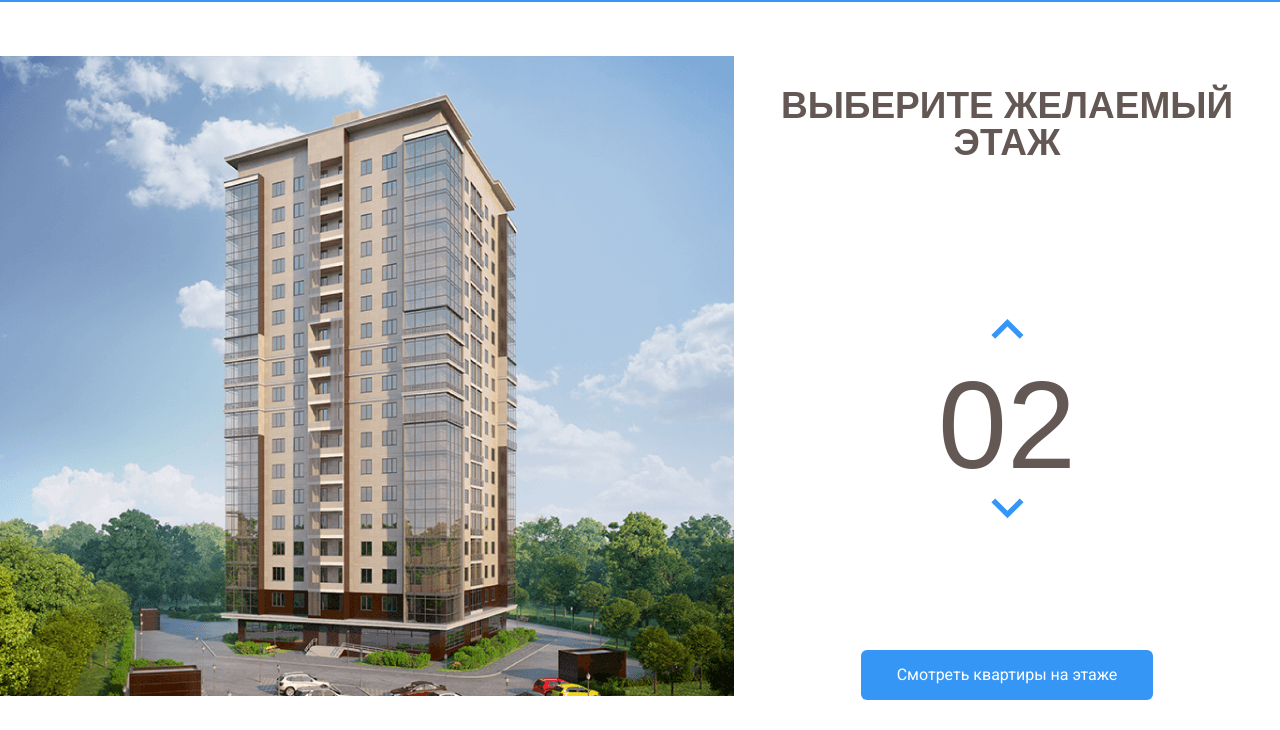
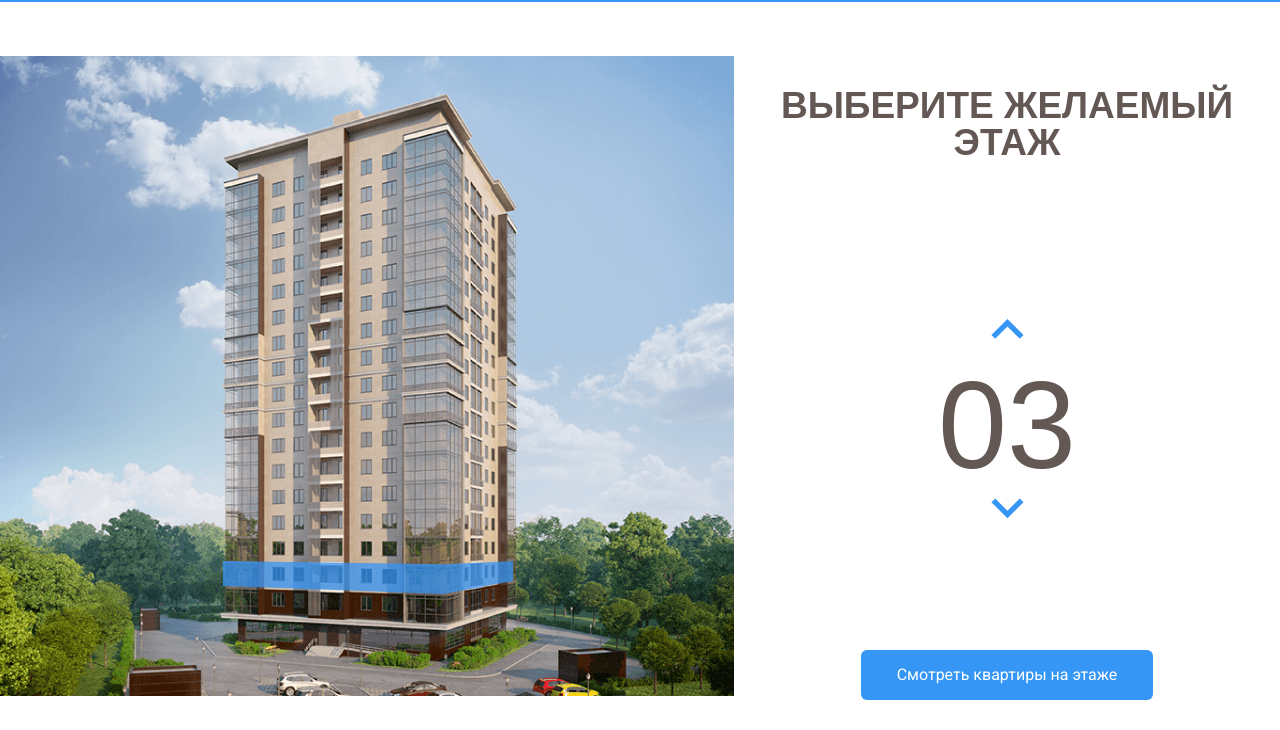
Before and after one commit to Bormansudo/project-melody, a plain HTML site: page index.html in a window 1280 px wide. Both pictures are taken after a click on the button 1007 px from the left and 400 px from the top of the page. Shown: the part 70-800 px from the top of the page. Drawn offline with nearby package versions, Linux system fonts and the light colour scheme.

Commit message:
Add files via upload

```diff
--- a/css/style.css
+++ b/css/style.css
@@ -1,8 +1,8 @@
 @font-face {
   font-family: "Bebas Neue";
   src: local("BebasRegular"), local("BebasRegular"),
-    url("BebasRegular.woff2") format("woff2"),
-    url("BebasRegular.woff") format("woff");
+    url("../fonts/BebasRegular.woff2") format("woff2"),
+    url("../fonts/BebasRegular.woff") format("woff");
   font-weight: normal;
   font-style: normal;
   font-display: swap;
@@ -85,6 +85,9 @@ header {
   flex-direction: column; /* Все элменты в колонку*/
   align-items: center; /* Выравнивание по центру*/
 }
+path.current-floor {
+  opacity: 1;
+}
 .counter-button {
   background-color: #fff;
   border: none;
--- a/index.html
+++ b/index.html
@@ -16,7 +16,7 @@
     <div class="navbar">
       <a href="./index.html" class="logo">
       <img src="picture/logo.svg" alt="Logo">
-    </a>
+      </a>
     <nav class="navbar-nav">
       <ul class="navbar-items">
         <li class="navbar-item">
@@ -57,23 +57,23 @@
           </pattern>
           <image id="image0" width="740" height="640" xlink:href="picture/img/home.png" />
         </defs>
-        <path d="M222 531L442.8 539L512 525.3V547L443.5 566.7L222 555.7V531Z" fill="#3595F6" fill-opacity="0.75" />
-        <path d="M223 530V505L443.3 508.3L513 505V525L443.7 538L223 530Z" fill="#3595F6" fill-opacity="0.75" />
-        <path d="M223 504V479H444H513V502L445 509L223 504Z" fill="#3595F6" fill-opacity="0.75" />
-        <path d="M223 480V455L444.3 451.3L512 458V480H444" fill="#3595F6" fill-opacity="0.75" />
-        <path d="M223 454V428L444.5 424.7L513 435.7V457L444 450.3L223 454Z" fill="#3595F6" fill-opacity="0.75" />
-        <path d="M222 427V403.3L443 391L514 414V435.3L443 423L222 427Z" fill="#3595F6" fill-opacity="0.75" />
-        <path d="M222 405V380L444.2 363.7L514 392.3V413L443.7 391.3L222 405Z" fill="#3595F6" fill-opacity="0.75" />
-        <path d="M222 380V355L444.5 334.7L514 371.3V392L442 363.3L222 380Z" fill="#3595F6" fill-opacity="0.75" />
-        <path d="M222 354V330L445 305.3L514 349.3V371L444.7 333L222 354Z" fill="#3595F6" fill-opacity="0.75" />
-        <path d="M222 329V305L444.5 276.3L514 327.3V348L443.7 305.7L222 329Z" fill="#3595F6" fill-opacity="0.75" />
-        <path d="M221 305V281L443.3 248L514 307.3V327L444 276.3L221 305Z" fill="#3595F6" fill-opacity="0.75" />
-        <path d="M222 280V256L443.2 221L513 285V306L444.3 247.7L222 280Z" fill="#3595F6" fill-opacity="0.75" />
-        <path d="M222 256V231L444.3 193L513 263.3V284L444 220L222 256Z" fill="#3595F6" fill-opacity="0.75" />
-        <path d="M222 230V205L442.8 161.3L513 240.3V263L444 189.7L222 230Z" fill="#3595F6" fill-opacity="0.75" />
-        <path d="M223 206V181L443 133L513 218V241L442.3 161.7L223 206Z" fill="#3595F6" fill-opacity="0.75" />
-        <path d="M222 181V156L441.8 104L513 196.3V219L443.3 132.7L222 181Z" fill="#3595F6" fill-opacity="0.75" />
-        <path d="M222 156V130L444 73.3L513 175V196L443.7 104.3L222 156Z" fill="#3595F6" fill-opacity="0.75" />
+        <path data-gloor="02" d="M222 531L442.8 539L512 525.3V547L443.5 566.7L222 555.7V531Z" fill="#3595F6" fill-opacity="0.75" />
+        <path data-gloor="03" d="M223 530V505L443.3 508.3L513 505V525L443.7 538L223 530Z" fill="#3595F6" fill-opacity="0.75" />
+        <path data-gloor="04" d="M223 504V479H444H513V502L445 509L223 504Z" fill="#3595F6" fill-opacity="0.75" />
+        <path data-gloor="05" d="M223 480V455L444.3 451.3L512 458V480H444" fill="#3595F6" fill-opacity="0.75" />
+        <path data-gloor="06" d="M223 454V428L444.5 424.7L513 435.7V457L444 450.3L223 454Z" fill="#3595F6" fill-opacity="0.75" />
+        <path data-gloor="07" d="M222 427V403.3L443 391L514 414V435.3L443 423L222 427Z" fill="#3595F6" fill-opacity="0.75" />
+        <path data-gloor="08" d="M222 405V380L444.2 363.7L514 392.3V413L443.7 391.3L222 405Z" fill="#3595F6" fill-opacity="0.75" />
+        <path data-gloor="09" d="M222 380V355L444.5 334.7L514 371.3V392L442 363.3L222 380Z" fill="#3595F6" fill-opacity="0.75" />
+        <path data-gloor="10" d="M222 354V330L445 305.3L514 349.3V371L444.7 333L222 354Z" fill="#3595F6" fill-opacity="0.75" />
+        <path data-gloor="11" d="M222 329V305L444.5 276.3L514 327.3V348L443.7 305.7L222 329Z" fill="#3595F6" fill-opacity="0.75" />
+        <path data-gloor="12" d="M221 305V281L443.3 248L514 307.3V327L444 276.3L221 305Z" fill="#3595F6" fill-opacity="0.75" />
+        <path data-gloor="13" d="M222 280V256L443.2 221L513 285V306L444.3 247.7L222 280Z" fill="#3595F6" fill-opacity="0.75" />
+        <path data-gloor="14" d="M222 256V231L444.3 193L513 263.3V284L444 220L222 256Z" fill="#3595F6" fill-opacity="0.75" />
+        <path data-gloor="15" d="M222 230V205L442.8 161.3L513 240.3V263L444 189.7L222 230Z" fill="#3595F6" fill-opacity="0.75" />
+        <path data-gloor="16" d="M223 206V181L443 133L513 218V241L442.3 161.7L223 206Z" fill="#3595F6" fill-opacity="0.75" />
+        <path data-gloor="17" d="M222 181V156L441.8 104L513 196.3V219L443.3 132.7L222 181Z" fill="#3595F6" fill-opacity="0.75" />
+        <path data-gloor="18" d="M222 156V130L444 73.3L513 175V196L443.7 104.3L222 156Z" fill="#3595F6" fill-opacity="0.75" />
       </svg>
     </div>
     <!-- /.main-image -->
@@ -81,16 +81,20 @@
       <h2 class="main-title">ВЫБЕРИТЕ ЖЕЛАЕМЫЙ ЭТАЖ</h2>
       <div class="counter-group">
         <button class="counter-button counter-up">
-          <img class="counter-arrow counter-up" src="picture/ico/up.svg" alt="">
+          <img class="counter-arrow counter-arrow-up" src="picture/ico/up.svg" alt="">
         </button>
         <span class="counter">02</span>
         <button class="counter-button counter-down">
-          <img class="counter-arrow counter-dw" src="picture/ico/dw.svg" alt="">
+          <img class="counter-arrow counter-arrow-dw" src="picture/ico/dw.svg" alt="">
         </button>
       </div>
       <!-- /.counter-group -->
       <button class="button button-primary">Смотреть квартиры на этаже</button>
     </div>
   </main>
+  <script src="https://code.jquery.com/jquery-3.6.0.min.js"
+    integrity="sha256-/xUj+3OJU5yExlq6GSYGSHk7tPXikynS7ogEvDej/m4=" crossorigin="anonymous">
+  </script>
+  <script src="js/main.js"></script>
 </body>
 </html>
--- /dev/null
+++ b/js/main.js
@@ -0,0 +1,34 @@
+$(document).ready(function () {
+  var currentGloor = 2;
+  var gloorPath = $(".home-image path");
+  var counterup = $('.counter-up');
+  var counterdw = $('.counter-down');
+  gloorPath.on("mouseover", function(){
+    currentGloor = $(this).attr('data-gloor');
+    gloorPath.removeClass("current-floor");
+    $('.counter').text(currentGloor);
+  });
+
+  counterup.on("click", function(){
+    if (currentGloor < 18) {
+      currentGloor++;
+      usCurrentGloor = currentGloor.toLocaleString("en-US", { minimumIntegerDigits: 2,
+      useGrouping: false});
+      $('.counter').text(usCurrentGloor);
+      gloorPath.removeClass("current-floor");
+      $(`[data-gloor=${usCurrentGloor}]`).toggleClass("current-floor");
+    }
+  });
+
+  counterdw.on("click", function(){
+    if (currentGloor > 2) {
+      currentGloor--;
+      usCurrentGloor = currentGloor.toLocaleString("en-US", { minimumIntegerDigits: 2,
+      useGrouping: false});
+      $('.counter').text(usCurrentGloor);
+      gloorPath.removeClass("current-floor");
+      $(`[data-gloor=${usCurrentGloor}]`).toggleClass("current-floor");
+    }
+  });
+
+});
```
